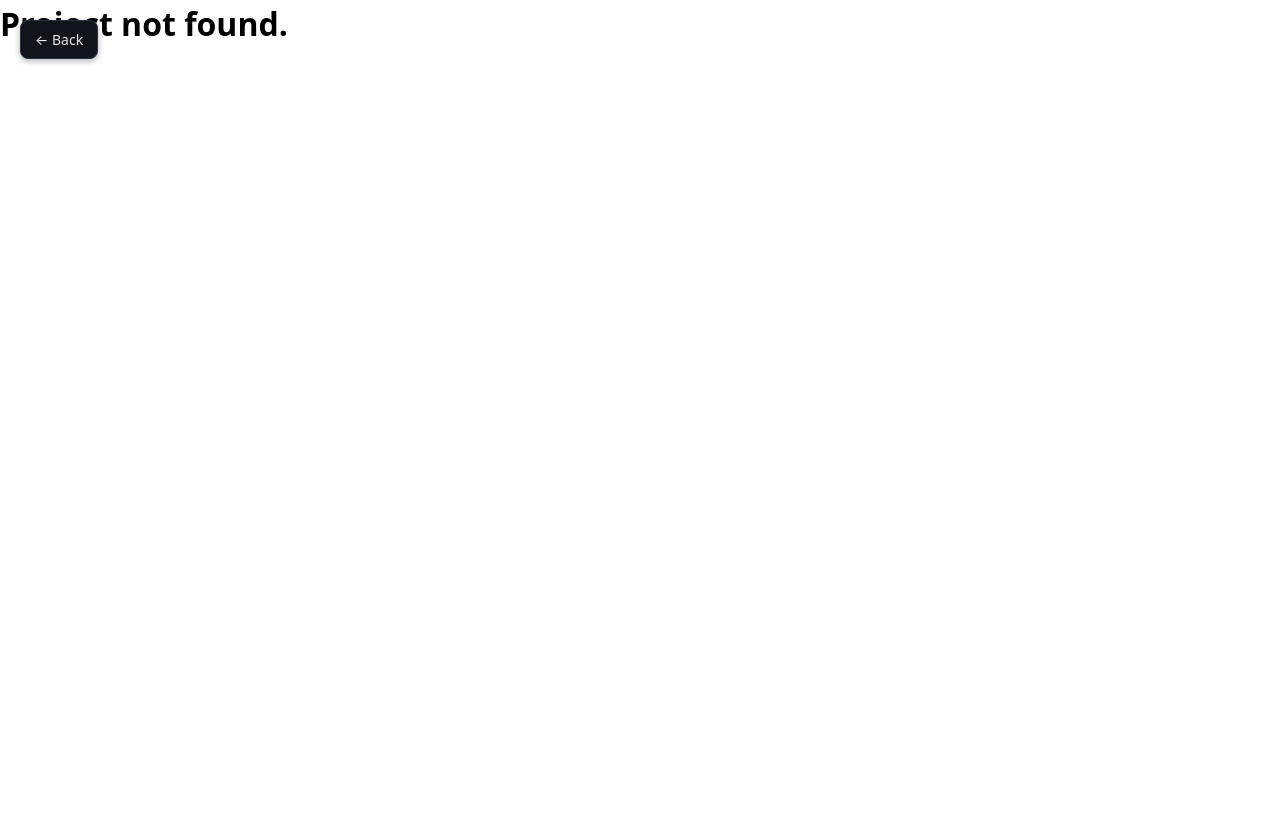
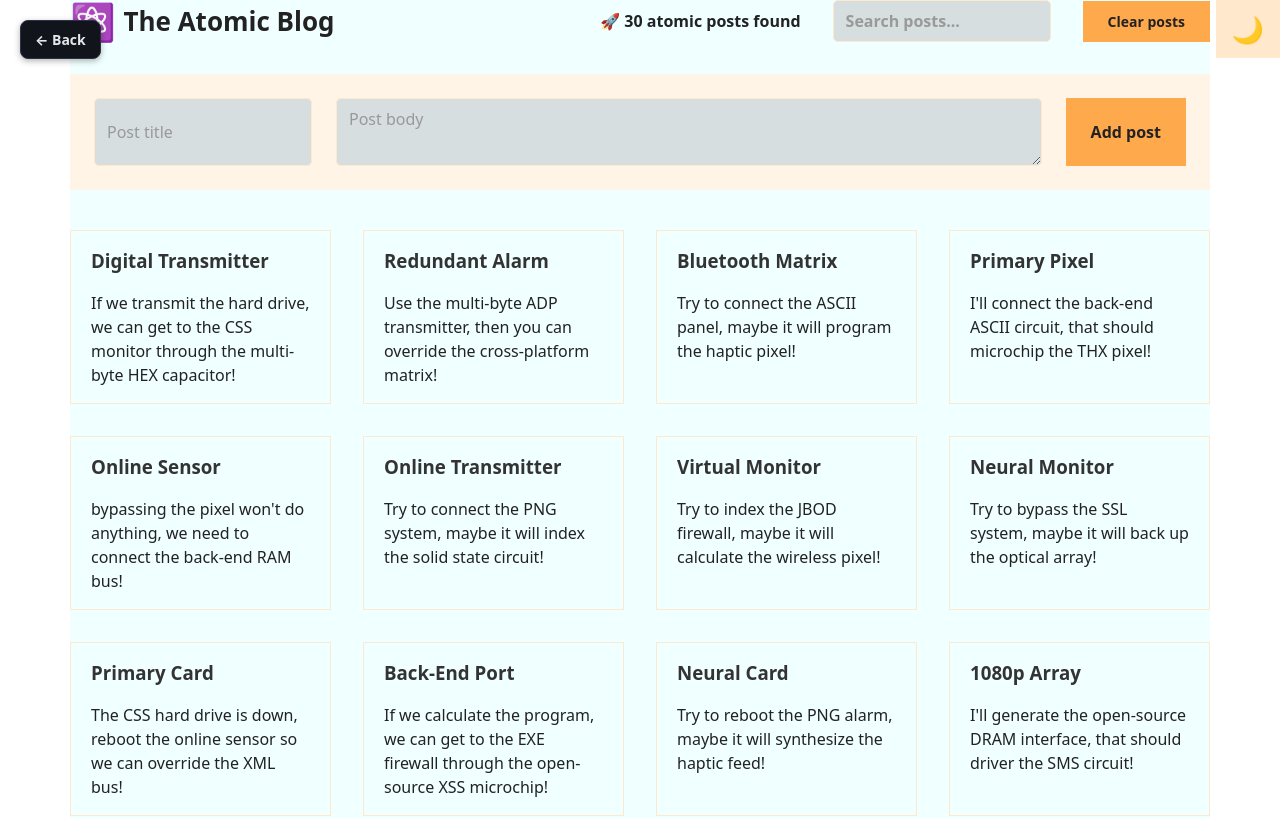
Before and after one commit to shay122990/ReactJS-basics-practice-projects, a React (Vite) app: page /projects/atomic-blog in a window 1280 px wide. Before the commit this address had no page. Shown: the top 818 px of the page. Built offline with nearby package versions, Linux system fonts and the light colour scheme.

Commit message:
setting up atomic blog project

```diff
--- a/package.json
+++ b/package.json
@@ -20,6 +20,7 @@
   },
   "devDependencies": {
     "@eslint/js": "^9.35.0",
+    "@faker-js/faker": "^10.5.0",
     "@types/react": "^19.1.13",
     "@types/react-dom": "^19.1.9",
     "@vitejs/plugin-react": "^5.0.2",
--- a/src/data/projects.js
+++ b/src/data/projects.js
@@ -295,4 +295,13 @@
     ],
     img: neoBank,
   },
+  {
+    id: 24,
+    slug: "atomic-blog",
+    title: "Atomic blog",
+    category: "State Management",
+    learn: "Learning Context API",
+    skills: ["context api", "derived state", "controlled values", "search"],
+    img: neoBank,
+  },
 ];
--- a/src/index.css
+++ b/src/index.css
@@ -8,7 +8,11 @@
 #root {
   min-height: 100%;
 }
-
+/* this is for atomic blog */
+.fake-dark-mode {
+  filter: invert(100%);
+  transition: all 0.5s;
+}
 body {
   margin: 0;
 
--- /dev/null
+++ b/src/projects/atomic-blog/AtomicBlog.module.css
@@ -0,0 +1,164 @@
+/* .fake-dark-mode {
+  filter: invert(100%);
+  transition: all 0.5s;
+} */
+
+.btnFakeDarkMode {
+  position: fixed;
+  top: 0;
+  right: 0;
+  padding: 16px;
+  line-height: 1;
+  font-size: 26px;
+  background-color: #ffe8cc;
+  border: none;
+}
+
+section {
+  max-width: 1140px;
+  margin: 0 auto;
+  background-color: azure;
+  color: #222;
+}
+
+header {
+  margin-bottom: 32px;
+  font-weight: bold;
+
+  justify-content: space-between;
+  display: flex;
+}
+
+h1 {
+  font-size: 26px;
+  display: flex;
+  gap: 8px;
+  align-items: center;
+}
+
+h1 span {
+  font-size: 140%;
+  line-height: 1;
+}
+
+h2 {
+  text-transform: uppercase;
+  margin-bottom: 24px;
+  color: #333;
+}
+
+h3 {
+  text-transform: capitalize;
+  margin-bottom: 16px;
+  color: #333;
+}
+
+header div {
+  display: flex;
+  gap: 32px;
+  align-items: center;
+}
+
+header button {
+  font-size: 14px;
+}
+
+form {
+  padding: 24px;
+  background-color: #fff4e6;
+  display: flex;
+  gap: 24px;
+  margin-bottom: 40px;
+}
+
+main {
+  margin-bottom: 40px;
+}
+
+aside {
+  margin-bottom: 40px;
+  opacity: 75%;
+}
+
+input,
+textarea,
+button {
+  font-size: 16px;
+  padding: 8px 12px;
+  border: 1px solid #ffe8cc;
+  font-family: inherit;
+  color: inherit;
+}
+
+input {
+  width: 12rem;
+}
+
+*::placeholder {
+  color: #999;
+}
+
+*:focus {
+  outline: 2px solid #ffa94d;
+  border-radius: 2px;
+}
+
+textarea {
+  flex: 1;
+  height: 50px;
+}
+
+button {
+  border: 1px solid #ffa94d;
+  background-color: #ffa94d;
+  font-weight: 700;
+  padding: 9px 24px;
+  cursor: pointer;
+}
+
+h3 {
+  text-transform: capitalize;
+  margin-bottom: 16px;
+  color: #333;
+}
+
+main ul {
+  list-style: none;
+  display: grid;
+  grid-template-columns: 1fr 1fr 1fr 1fr;
+  gap: 32px;
+}
+
+main li {
+  border: 1px solid #ffe8cc;
+  padding: 16px 20px;
+}
+
+main li:hover {
+  background-color: #fff4e6;
+}
+
+aside ul {
+  font-size: 90%;
+  list-style: none;
+  display: flex;
+  flex-direction: column;
+  gap: 2px;
+}
+
+aside li {
+  border: 1px solid #ffe8cc;
+  padding: 4px 8px;
+  display: flex;
+  justify-content: space-between;
+  align-items: center;
+}
+
+h2 + button {
+  margin-bottom: 24px;
+}
+
+aside li button {
+  padding: 4px 8px;
+  font-size: 14px;
+}
--- /dev/null
+++ b/src/projects/atomic-blog/index.jsx
@@ -0,0 +1,213 @@
+import styles from "./AtomicBlog.module.css";
+import { createContext, useContext, useEffect, useState } from "react";
+
+import { faker } from "@faker-js/faker";
+
+function createRandomPost() {
+  return {
+    title: `${faker.hacker.adjective()} ${faker.hacker.noun()}`,
+    body: faker.hacker.phrase(),
+  };
+}
+
+// 30 fake posts are generated.
+// Those posts are displayed.
+// You can search them.
+// You can create new posts.
+// You can delete all posts.
+// You can open an archive of 10,000 extra posts.
+// You can copy an archived post into the main blog.
+// You can switch between light and dark mode.
+
+const PostContext = createContext();
+
+function AtomicBlog() {
+  const [posts, setPosts] = useState(() =>
+    Array.from({ length: 30 }, () => createRandomPost()),
+  );
+  const [searchQuery, setSearchQuery] = useState("");
+  const [isFakeDark, setIsFakeDark] = useState(false);
+
+  // Derived state. These are the posts that will actually be displayed
+  // this is what shows in Main when more than 0 posts are found and how search is connected to posts
+  const searchedPosts =
+    searchQuery.length > 0
+      ? posts.filter((post) =>
+          `${post.title} ${post.body}`
+            .toLowerCase()
+            .includes(searchQuery.toLowerCase()),
+        )
+      : posts;
+
+  function handleAddPost(post) {
+    setPosts((posts) => [post, ...posts]); // new post added on top
+  }
+
+  function handleClearPosts() {
+    setPosts([]);
+  }
+
+  // Whenever `isFakeDark` changes, we toggle the `fake-dark-mode` class on the HTML element (see in "Elements" dev tool).
+  useEffect(() => {
+    document.documentElement.classList.toggle("fake-dark-mode", isFakeDark);
+  }, [isFakeDark]);
+
+  return (
+    <PostContext.Provider
+      value={{
+        posts: searchedPosts,
+        onClearPosts: handleClearPosts,
+        searchQuery,
+        setSearchQuery,
+        onAddPost: handleAddPost,
+      }}
+    >
+      <section>
+        <button
+          onClick={() => setIsFakeDark((isFakeDark) => !isFakeDark)}
+          className={styles.btnFakeDarkMode}
+        >
+          {isFakeDark ? "☀️" : "🌙"}
+        </button>
+
+        <Header />
+        <Main />
+        <Archive />
+        <Footer />
+      </section>
+    </PostContext.Provider>
+  );
+}
+
+function Header() {
+  const { onClearPosts } = useContext(PostContext);
+  return (
+    <header>
+      <h1>
+        <span>⚛️</span>The Atomic Blog
+      </h1>
+      <div>
+        <Results />
+        <SearchPosts />
+        <button onClick={onClearPosts}>Clear posts</button>
+      </div>
+    </header>
+  );
+}
+
+function SearchPosts() {
+  const { searchQuery, setSearchQuery } = useContext(PostContext);
+
+  return (
+    <input
+      value={searchQuery}
+      onChange={(e) => setSearchQuery(e.target.value)}
+      placeholder="Search posts..."
+    />
+  );
+}
+
+function Results() {
+  const { posts } = useContext(PostContext);
+  return <p>🚀 {posts.length} atomic posts found</p>;
+}
+
+function Main({ posts, onAddPost }) {
+  return (
+    <main>
+      <FormAddPost onAddPost={onAddPost} />
+      <Posts posts={posts} />
+    </main>
+  );
+}
+
+function Posts() {
+  return (
+    <section>
+      <List />
+    </section>
+  );
+}
+
+function FormAddPost() {
+  const { onAddPost } = useContext(PostContext);
+  const [title, setTitle] = useState("");
+  const [body, setBody] = useState("");
+
+  const handleSubmit = function (e) {
+    e.preventDefault();
+    if (!body || !title) return;
+    onAddPost({ title, body });
+    setTitle("");
+    setBody("");
+  };
+
+  return (
+    <form onSubmit={handleSubmit}>
+      <input
+        value={title}
+        onChange={(e) => setTitle(e.target.value)}
+        placeholder="Post title"
+      />
+      <textarea
+        value={body}
+        onChange={(e) => setBody(e.target.value)}
+        placeholder="Post body"
+      />
+      <button>Add post</button>
+    </form>
+  );
+}
+
+function List() {
+  const { posts } = useContext(PostContext);
+  return (
+    <ul>
+      {posts.map((post, i) => (
+        <li key={i}>
+          <h3>{post.title}</h3>
+          <p>{post.body}</p>
+        </li>
+      ))}
+    </ul>
+  );
+}
+
+function Archive() {
+  const { onAddPost } = useContext(PostContext);
+  // Here we don't need the setter function. We're only using state to store these posts because the callback function passed into useState (which generates the posts) is only called once, on the initial render. So we use this trick as an optimization technique, because if we just used a regular variable, these posts would be re-created on every render. We could also move the posts outside the components, but I wanted to show you this trick 😉
+  const [posts] = useState(() =>
+    // 💥 WARNING: This might make your computer slow! Try a smaller `length` first
+    Array.from({ length: 100 }, () => createRandomPost()),
+  );
+
+  const [showArchive, setShowArchive] = useState(false);
+
+  return (
+    <aside>
+      <h2>Post archive</h2>
+      <button onClick={() => setShowArchive((s) => !s)}>
+        {showArchive ? "Hide archive posts" : "Show archive posts"}
+      </button>
+
+      {showArchive && (
+        <ul>
+          {posts.map((post, i) => (
+            <li key={i}>
+              <p>
+                <strong>{post.title}:</strong> {post.body}
+              </p>
+              <button onClick={() => onAddPost(post)}>Add as new post</button>
+            </li>
+          ))}
+        </ul>
+      )}
+    </aside>
+  );
+}
+
+function Footer() {
+  return <footer>&copy; by The Atomic Blog ✌️</footer>;
+}
+
+export default AtomicBlog;
```
Also changed, not shown: 1 other file (tests, documents, lock files or other folders).
